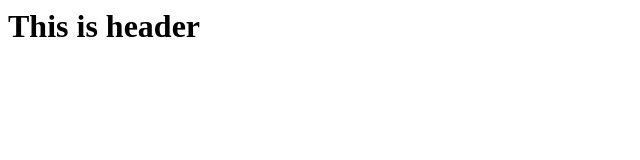
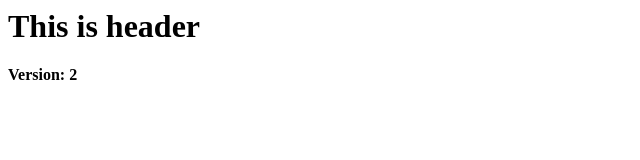
Before and after one commit to ducnm-git/action-env, a website: page index.html in a window 1280 px wide. Shown: the full height of the page, 0-640 px from the left. Drawn offline with Linux system fonts and the light colour scheme.

Commit message:
update v2

```diff
--- a/index.html
+++ b/index.html
@@ -1 +1,2 @@
 <H1>This is header</H1>
+<H4>Version: 2</H4>
```
